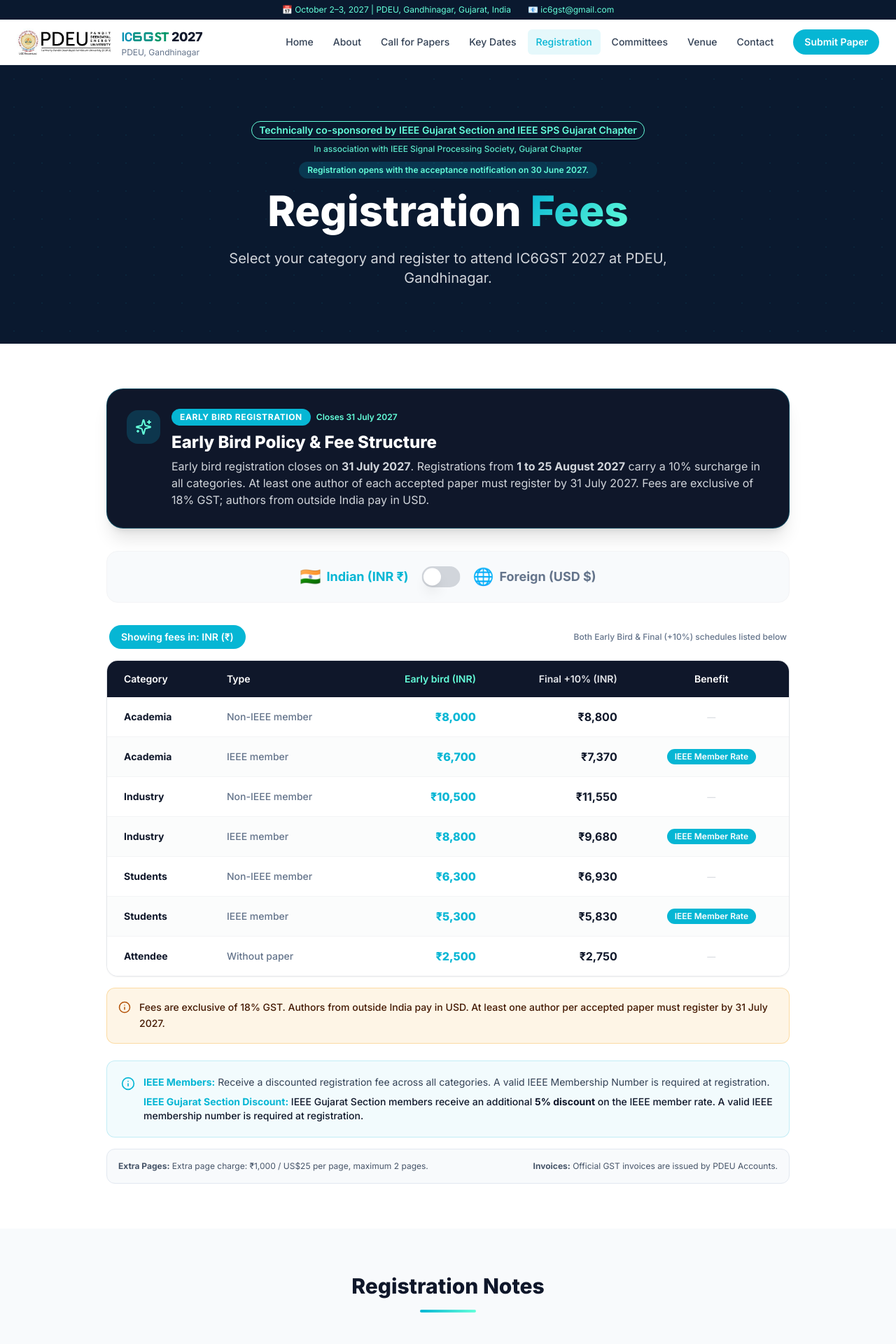
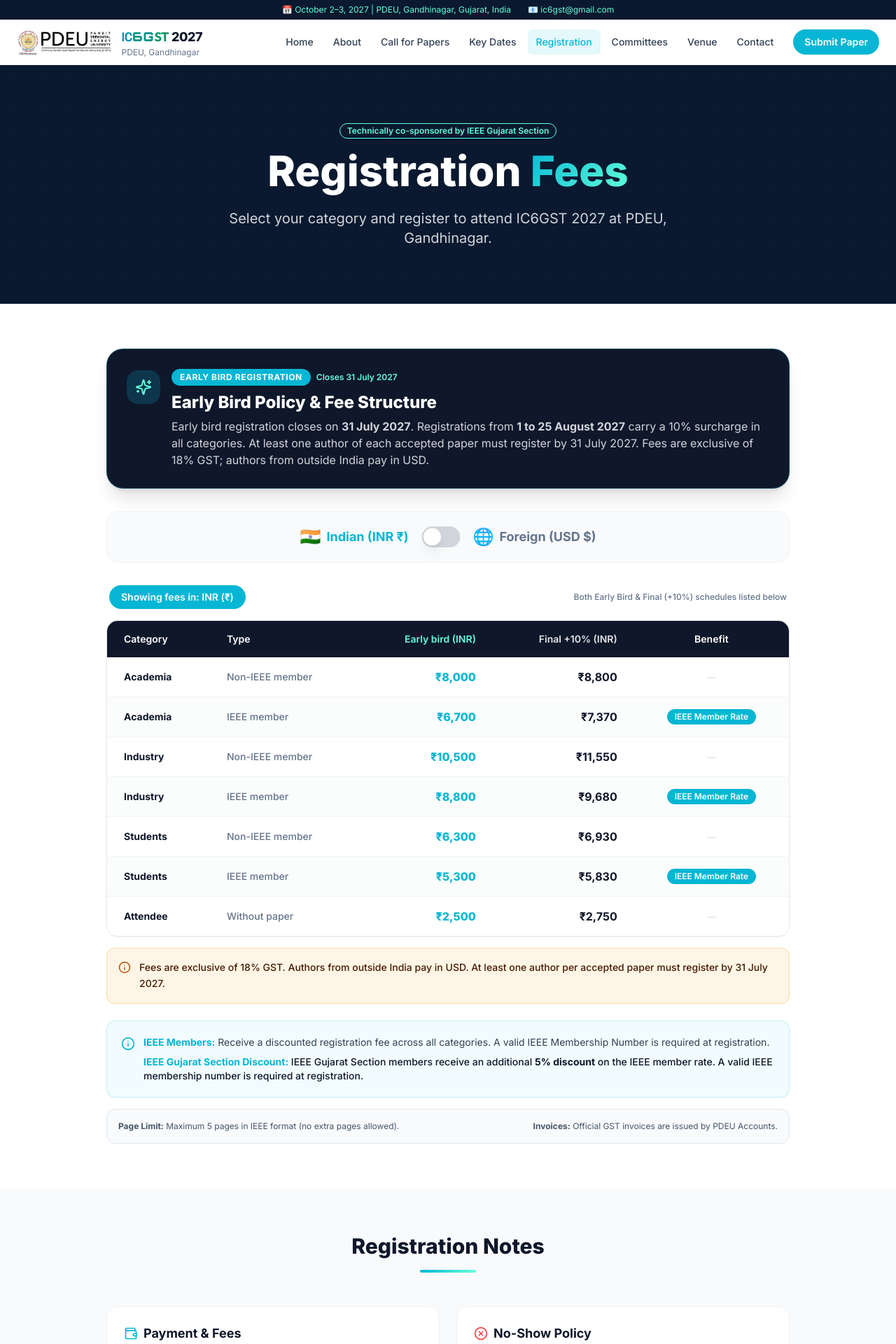
Before and after one commit to desaiarpan24/ic6gst-2027, a Next.js app: page /registration in a window 1280 px wide. Shown: the top 1920 px of the page at 70% size. Built offline with nearby package versions, Linux system fonts and the light colour scheme.

Commit message:
Registration: clean header badge, remove SPS chapter & opening note, and remove extra page charges

```diff
--- a/app/call-for-papers/page.tsx
+++ b/app/call-for-papers/page.tsx
@@ -182,7 +182,7 @@ export default function CallForPapersPage() {
               },
               {
                 title: "Page Limit",
-                desc: "Papers must be written in English in the IEEE two-column conference format, with a maximum of 5 pages including figures, tables and references. Extra page charge: ₹1,000 / US$25 per page, maximum 2 extra pages.",
+                desc: "Papers must be written in English in the IEEE two-column conference format, with a maximum of 5 pages including figures, tables and references. No extra pages are allowed.",
                 emoji: "📄",
               },
               {
--- a/app/registration/page.tsx
+++ b/app/registration/page.tsx
@@ -26,17 +26,12 @@ export default function RegistrationPage() {
         <div className="absolute inset-0 hero-grid opacity-40" />
         <div className="relative z-10 max-w-7xl mx-auto px-4 sm:px-6 text-center">
           <AnimatedSection>
-            <div className="flex flex-col items-center gap-1.5 mb-4">
-              <Badge variant="outline" className="border-teal-accent text-teal-accent text-xs sm:text-sm">
-                Technically co-sponsored by IEEE Gujarat Section and IEEE SPS Gujarat Chapter
-              </Badge>
-              <p className="text-xs text-teal-accent/90 font-medium">
-                In association with IEEE Signal Processing Society, Gujarat Chapter
-              </p>
-              <span className="mt-1 px-3 py-1 rounded-full bg-teal-DEFAULT/20 text-teal-accent text-xs font-semibold">
-                Registration opens with the acceptance notification on 30 June 2027.
-              </span>
-            </div>
+            <Badge
+              variant="outline"
+              className="border-teal-accent text-teal-accent mb-4"
+            >
+              Technically co-sponsored by IEEE Gujarat Section
+            </Badge>
             <h1 className="text-5xl sm:text-6xl font-black text-white mb-6">
               Registration <span className="gradient-text">Fees</span>
             </h1>
@@ -140,7 +135,7 @@ export default function RegistrationPage() {
                 </div>
               </div>
               <div className="p-4 rounded-xl bg-slate-50 border border-slate-200 text-xs text-slate-600 flex items-center justify-between flex-wrap gap-2">
-                <span><strong>Extra Pages:</strong> Extra page charge: ₹1,000 / US$25 per page, maximum 2 pages.</span>
+                <span><strong>Page Limit:</strong> Maximum 5 pages in IEEE format (no extra pages allowed).</span>
                 <span><strong>Invoices:</strong> Official GST invoices are issued by PDEU Accounts.</span>
               </div>
             </div>
@@ -175,7 +170,7 @@ export default function RegistrationPage() {
                     "Authors can present at most 2 papers per registration.",
                     "Students can present only 1 paper per registration.",
                     "IEEE Gujarat Section members receive an additional 5% discount on the IEEE member rate.",
-                    "Extra page charge: ₹1,000 / US$25 per page, maximum 2 extra pages.",
+                    "Strictly maximum 5 pages per paper in IEEE format; no extra pages are allowed.",
                     "Payment via online payment gateway and/or bank transfer to the official PDEU account (details from PDEU Accounts).",
                     "Official GST invoices are issued by Pandit Deendayal Energy University (PDEU).",
                   ].map((note, i) => (
```
